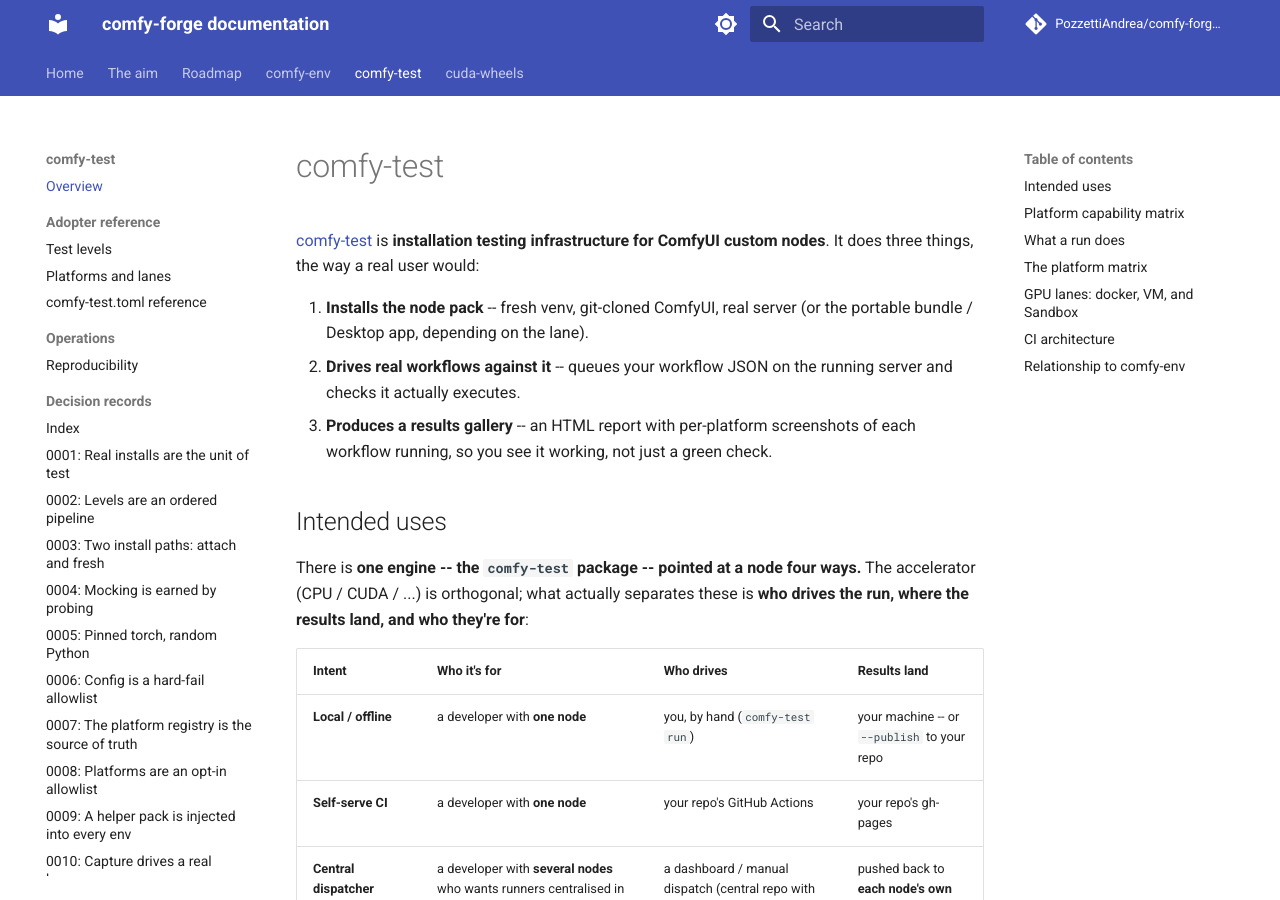
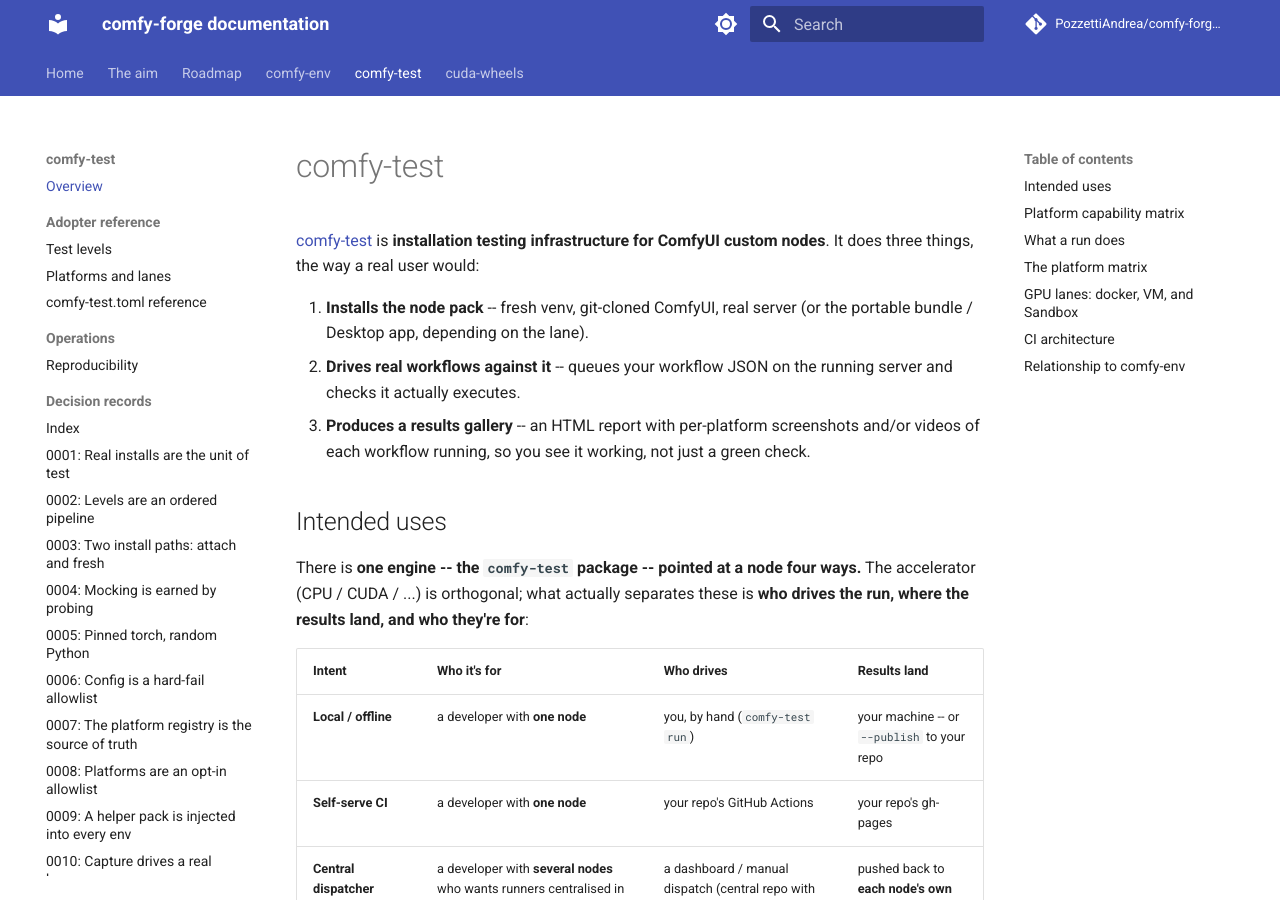
Before and after one commit to Comfy-Forge/comfy-forge-docs, an MkDocs documentation site: the page built from docs/comfy-test/index.md, in a window 1280 px wide and 900 px high. Built offline with MkDocs 1.6.1 and Material for MkDocs 9.7.7, drawn with Linux system fonts in a browser that asks for light colours; comment, search, counter and statistics services are not loaded.

Commit message:
docs(comfy-test): gallery has screenshots and/or videos

```diff
--- a/docs/comfy-test/index.md
+++ b/docs/comfy-test/index.md
@@ -9,8 +9,8 @@
 2. **Drives real workflows against it** -- queues your workflow JSON on the
    running server and checks it actually executes.
 3. **Produces a results gallery** -- an HTML report with per-platform
-   screenshots of each workflow running, so you see it working, not just a
-   green check.
+   screenshots and/or videos of each workflow running, so you see it working,
+   not just a green check.
 
 ## Intended uses
 
```
